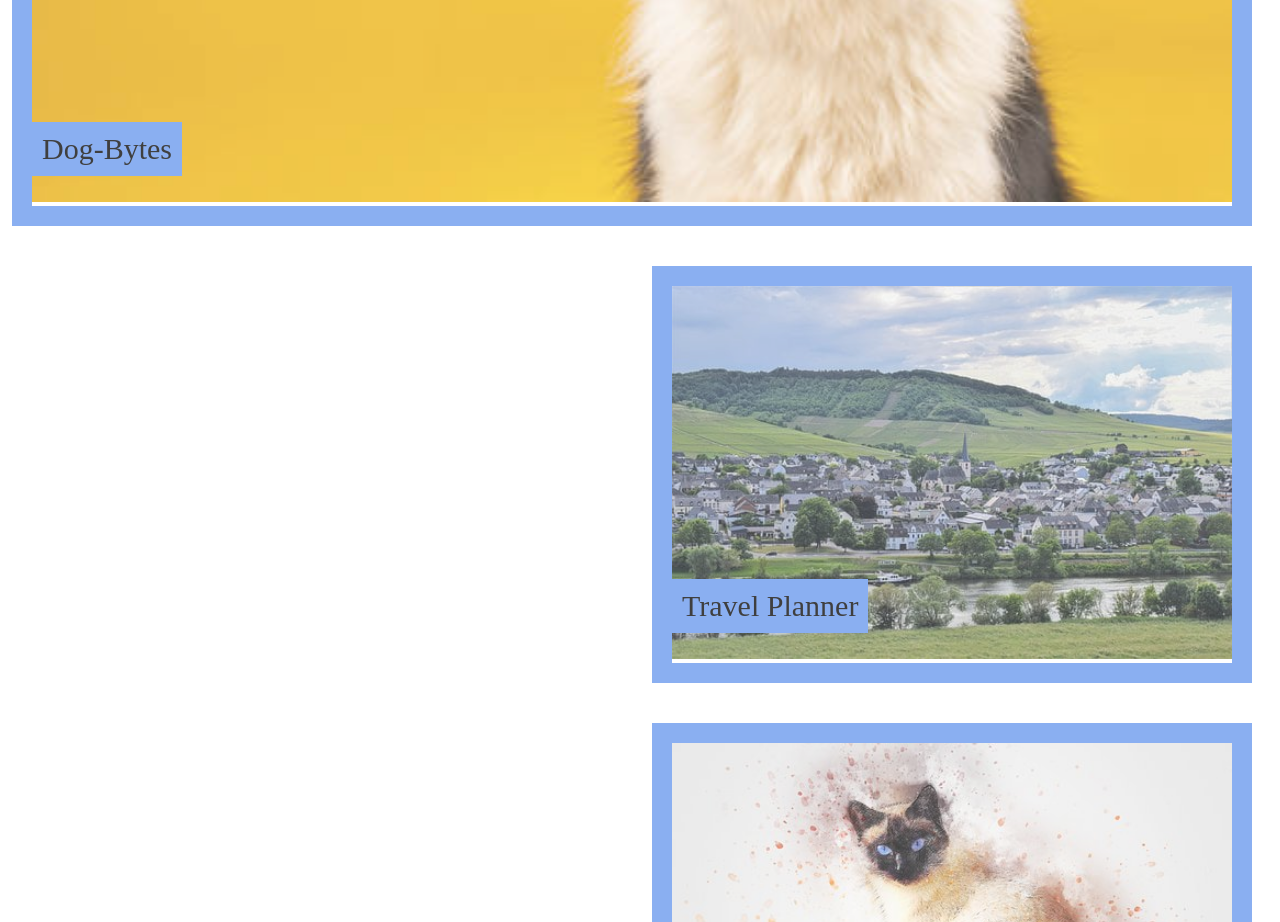
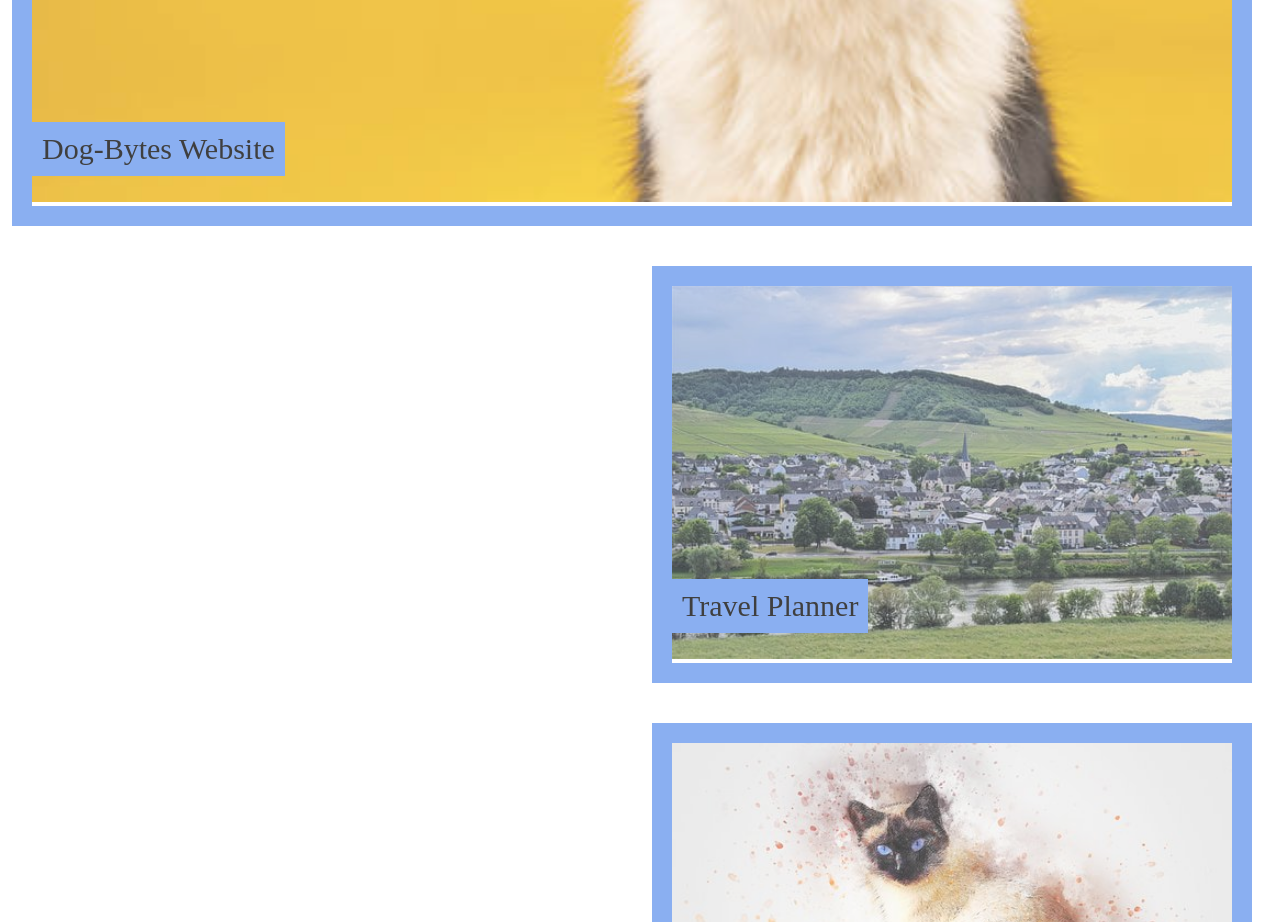
Before and after one commit to Ian-Halll/Ian-s-Sick-Website, a plain HTML site: page index.html in a window 1280 px wide. Shown: the part 1641-2563 px from the top of the page. Drawn offline with Linux system fonts and the light colour scheme.

Commit message:
Updated link

```diff
--- a/assets/style.css
+++ b/assets/style.css
@@ -104,7 +104,6 @@ a{
 
 
 .dog img{
-
     width:100%;
 }
 
--- a/index.html
+++ b/index.html
@@ -35,7 +35,7 @@
             <div class="topics">
                 <section class="dog" id="projects">
                     <img src="assets/Images/Dog.jpg" alt="A Dog"/>
-                    <a href="https://navidliwa.github.io/dog-bytes/">Dog-Bytes</a>
+                    <a href="https://navidliwa.github.io/dog-bytes/">Dog-Bytes Website</a>
                 </section>
             </div>
 
```
